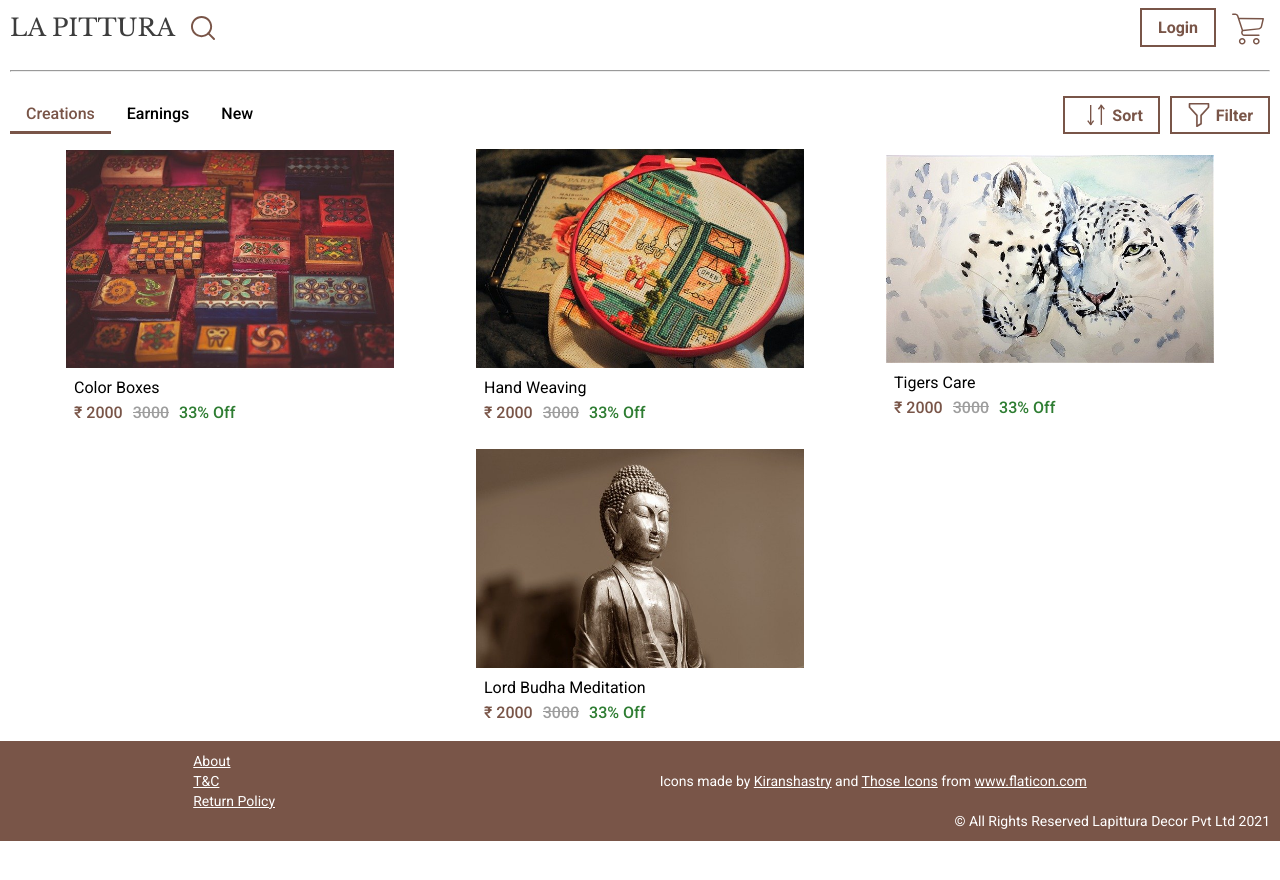
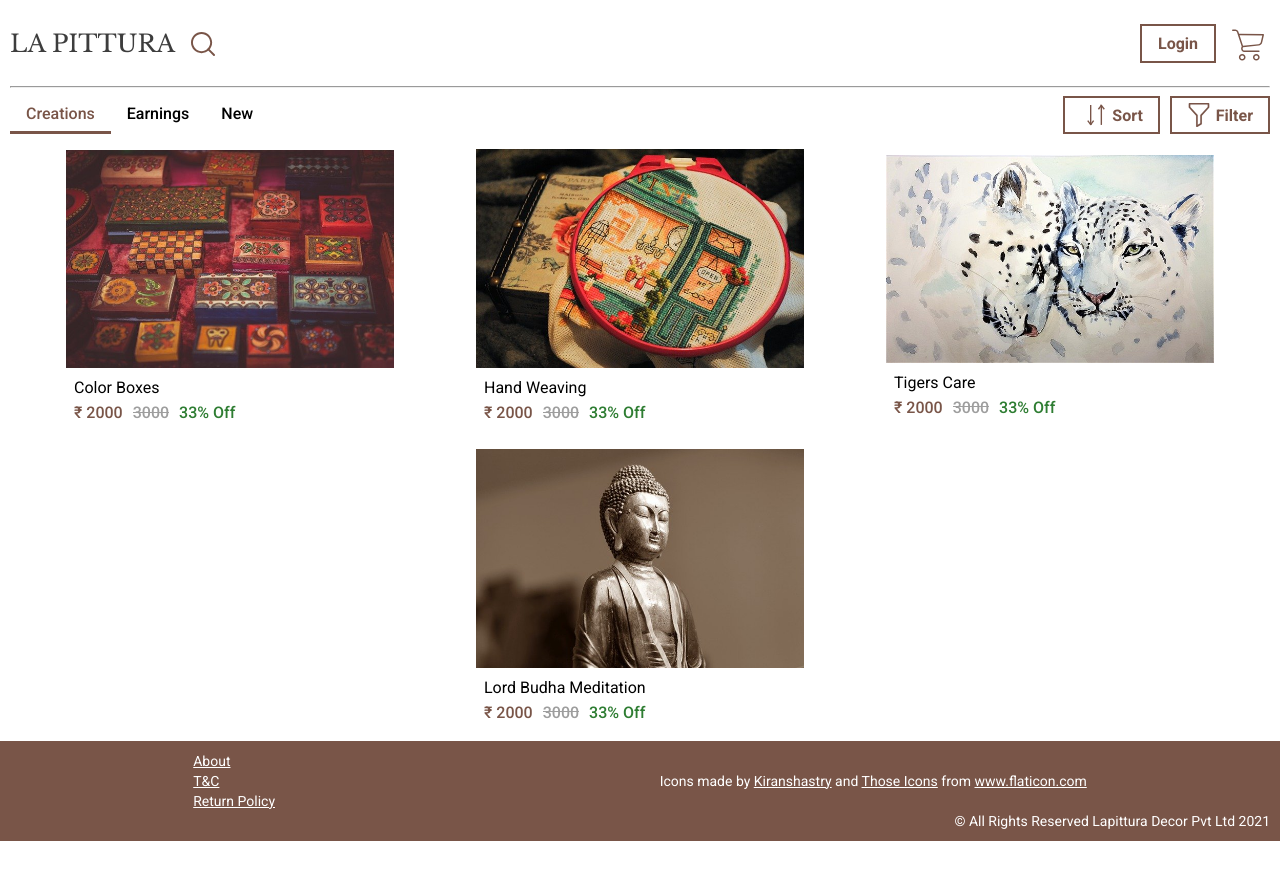
Before and after one commit to ManojLenka/la-pittura, an Angular app: page /seller/creations in a window 1280 px wide. Shown: the top 880 px of the page. Built offline with nearby package versions, Linux system fonts and the light colour scheme.

Commit message:
feat(header): top margin added for larger devices

```diff
--- a/src/app/app.component.html
+++ b/src/app/app.component.html
@@ -1,5 +1,5 @@
 <header class="fixed-header" id="la-header">
-  <section class="la-header h-padding">
+  <section class="la-header h-padding" ngClass.gt-xs="m-t-16">
     <section fxLayout="row" fxLayoutAlign="space-between center" fxLayoutGap.gt-xs="10px" fxLayoutGap="5px">
       <section fxLayout="row" fxLayoutAlign="center center" fxLayoutGap.gt-xs="10px" fxLayoutGap="5px">
         <section>
```
